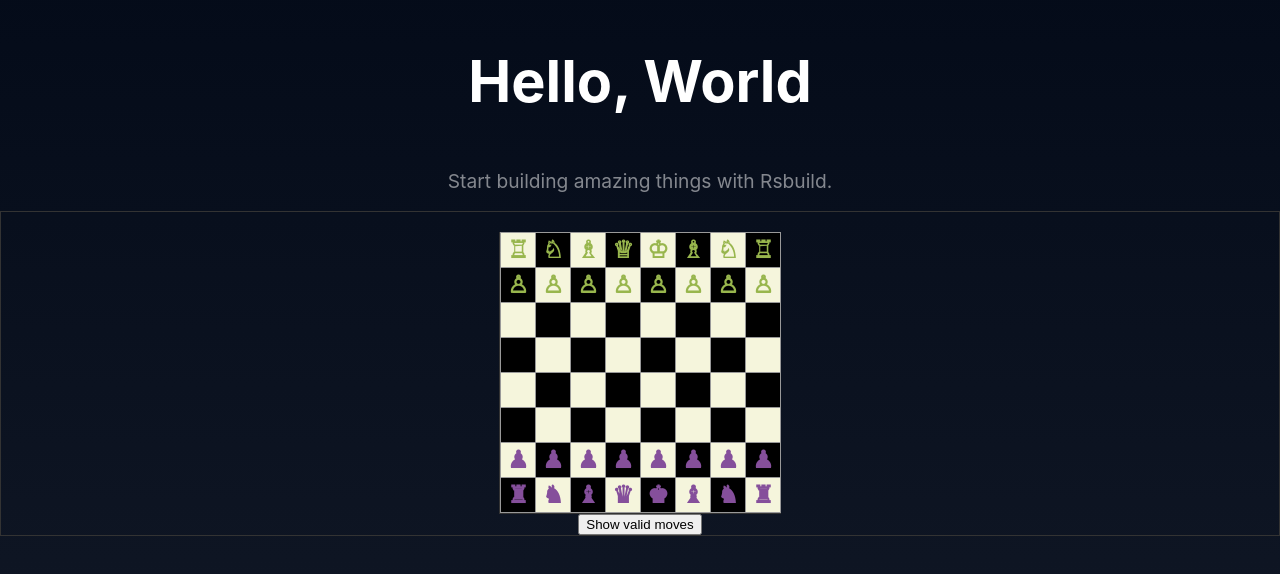
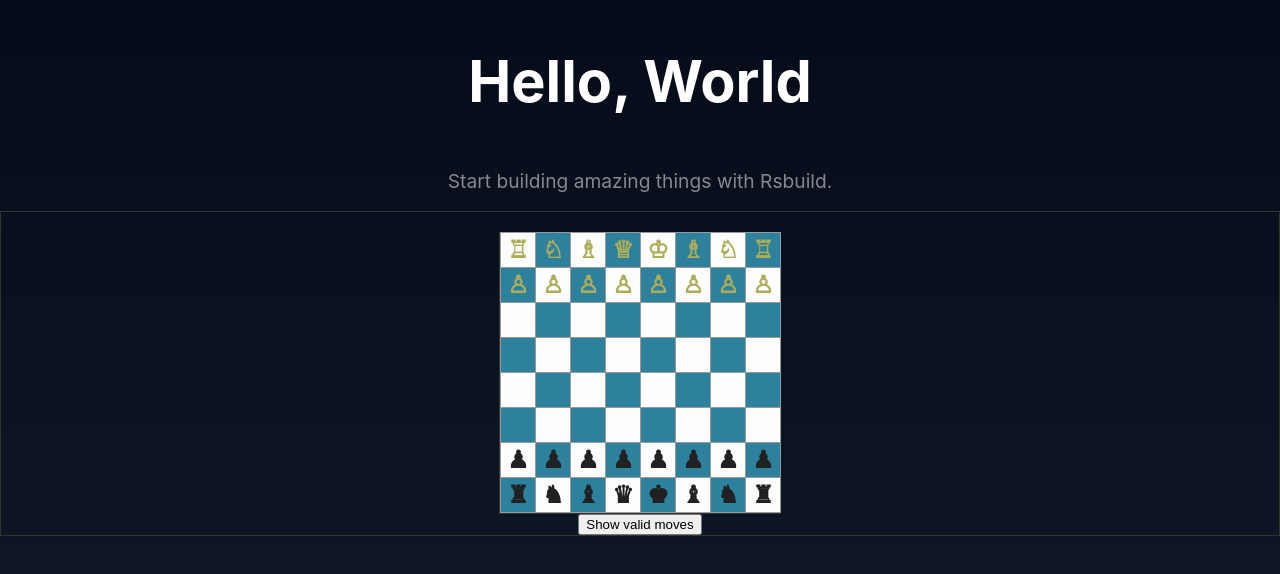
Before and after one commit to francisco-rma/chess, a React app: page / in a window 1280 px wide. Shown: the part 126-700 px from the top of the page. Built offline with nearby package versions, Linux system fonts and the light colour scheme; the HTML template or start-up script is replaced by a standard one.

Commit message:
coloring,still not good

```diff
--- a/src/App.css
+++ b/src/App.css
@@ -104,11 +104,11 @@ body {
 }
 
 .white-square {
-  background: beige;
+  background: rgba(255, 255, 255, 0.993);
 }
 
 .black-square {
-  background: black;
+  background: #2e819c;
 }
 
 .selected-square {
@@ -121,11 +121,11 @@ body {
 }
 
 .white-piece {
-  color: rgb(152, 182, 77);
+  color: rgb(173, 173, 89);
 }
 
 .black-piece {
-  color: rgb(133, 79, 155);
+  color: rgb(33, 32, 34);
 }
 
 .games {
```
